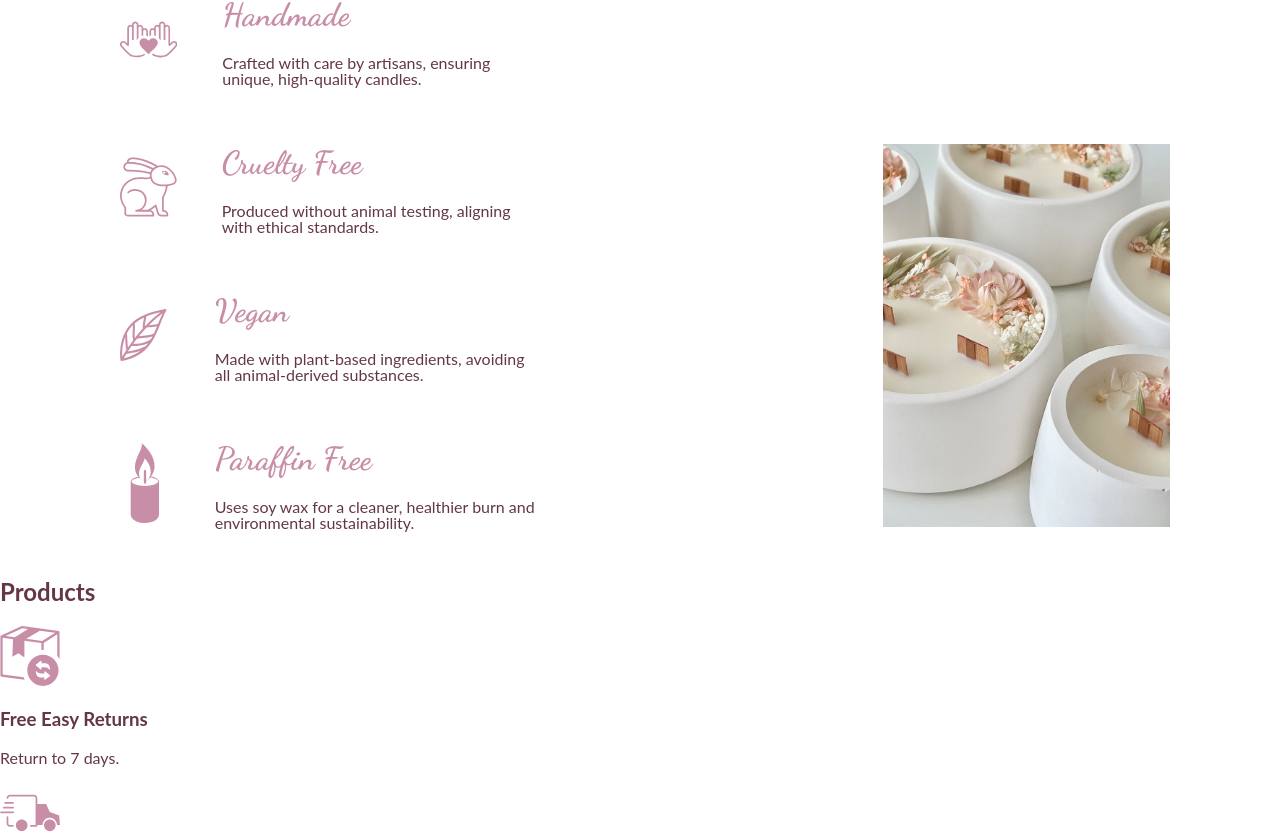
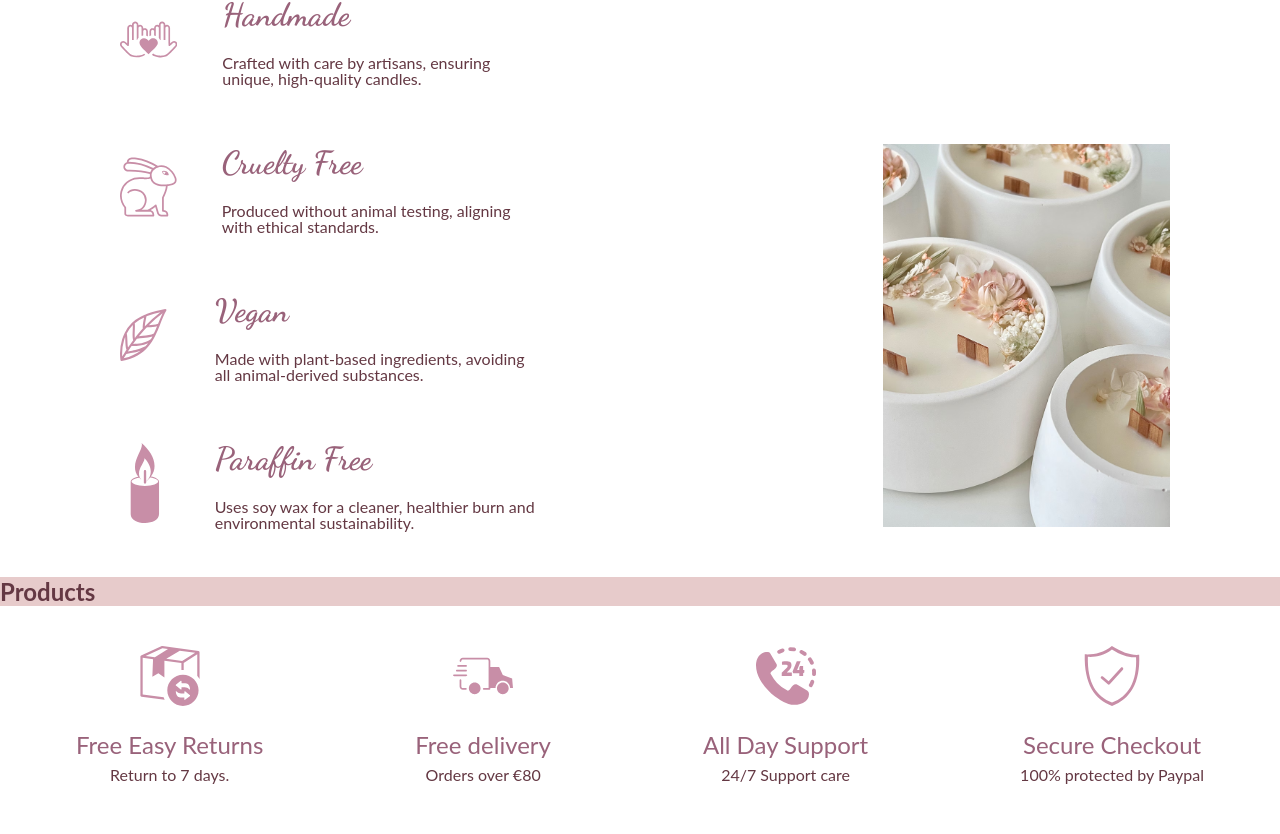
Before and after one commit to VeronicaVez/candlesEcommerce-client, a React (Vite) app: page / in a window 1280 px wide. Shown: the part 979-1813 px from the top of the page. Built offline with nearby package versions, Linux system fonts and the light colour scheme; a web font is replaced by a local one.

Commit message:
modify homepage

```diff
--- a/src/pages/Homepage.css
+++ b/src/pages/Homepage.css
@@ -65,7 +65,7 @@
     font-size: 1.5rem;
     font-family: "Dancing Script", cursive;
     font-weight: 800;
-    color: #C88EA7;
+    color: #99627A;
 }
 
 .characteristics{
@@ -93,6 +93,26 @@
 
 .svg-hover:hover{
     fill:#99627A;
+}
+
+.third-part {
+    background-color:#E7CBCB
+}
+
+.delivery{
+    display: flex;
+    flex-direction: column;
+    justify-content: center;
+    align-items: center;
+    text-align: center;
+    padding: 20px;
+}
+
+.fourth-part h3 {
+    font-size: 1.5rem;
+    font-weight: 400;
+    color: #99627A;
+    margin-bottom: -10px;
 }
 
 @media screen and (min-width:992px){
@@ -131,6 +151,12 @@
             justify-content: flex-end;
             align-items: flex-end;
         }
+
+    .fourth-part {
+            display: flex;
+            justify-content: space-around;
+            align-items: center;
+        }
 }
 
 @keyframes slideintext-right {
--- a/src/pages/Homepage.jsx
+++ b/src/pages/Homepage.jsx
@@ -118,7 +118,7 @@ function Homepage() {
         <h2>Products</h2>
       </section>
       <section className="fourth-part">
-        <article>
+        <article className="delivery">
           <svg
             xmlns="http://www.w3.org/2000/svg"
             shape-rendering="geometricPrecision"
@@ -139,7 +139,7 @@ function Homepage() {
             <p>Return to 7 days.</p>
           </div>
         </article>
-        <article>
+        <article className="delivery">
           <svg
             version="1.1"
             id="Layer_1"
@@ -164,7 +164,7 @@ function Homepage() {
             <p>Orders over €80</p>
           </div>
         </article>
-        <article>
+        <article className="delivery">
           <svg
             id="Layer_1"
             data-name="Layer 1"
@@ -184,7 +184,7 @@ function Homepage() {
           </div>
         </article>
 
-        <article>
+        <article className="delivery">
           <svg
             version="1.1"
             id="Layer_1"
```
